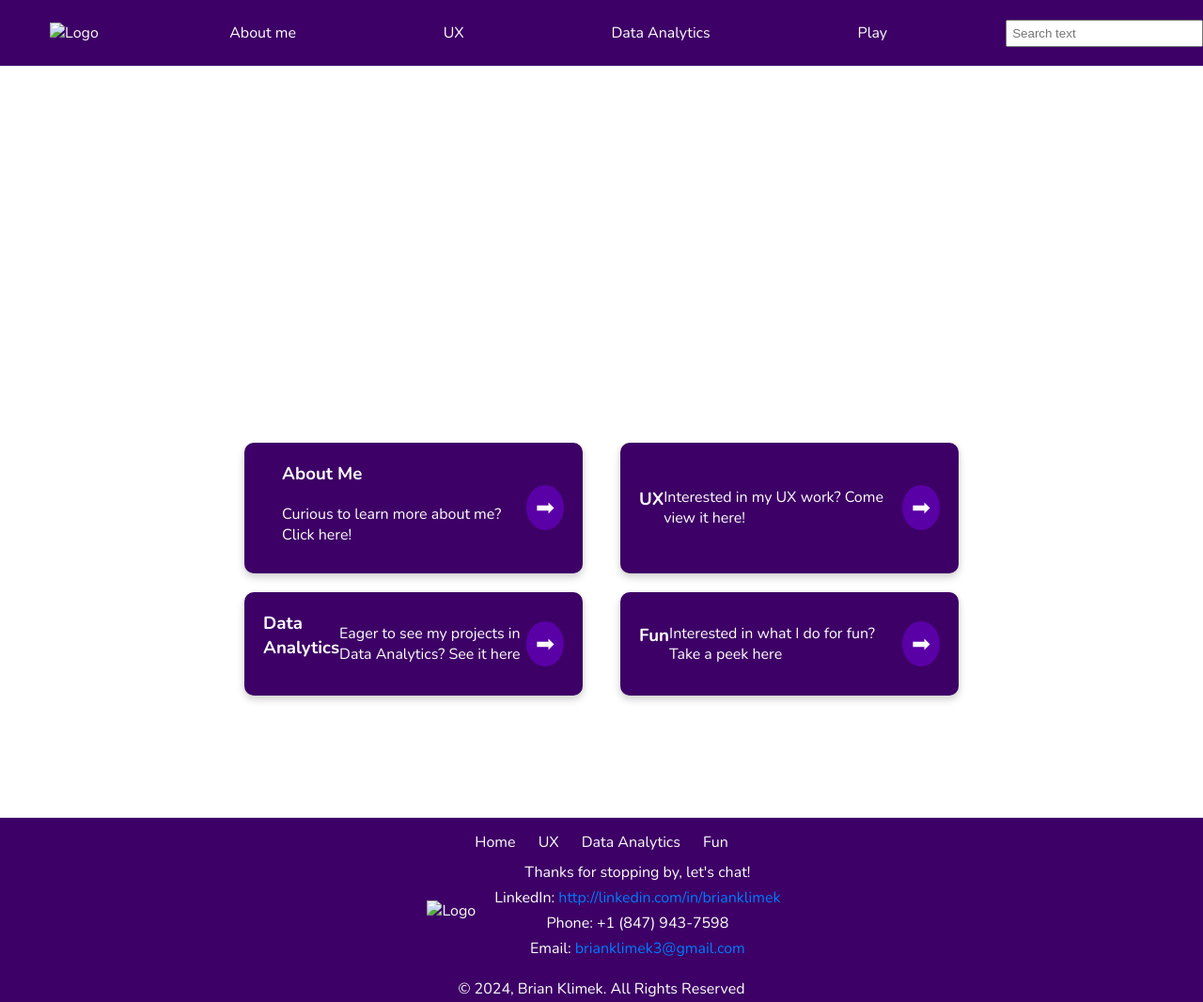
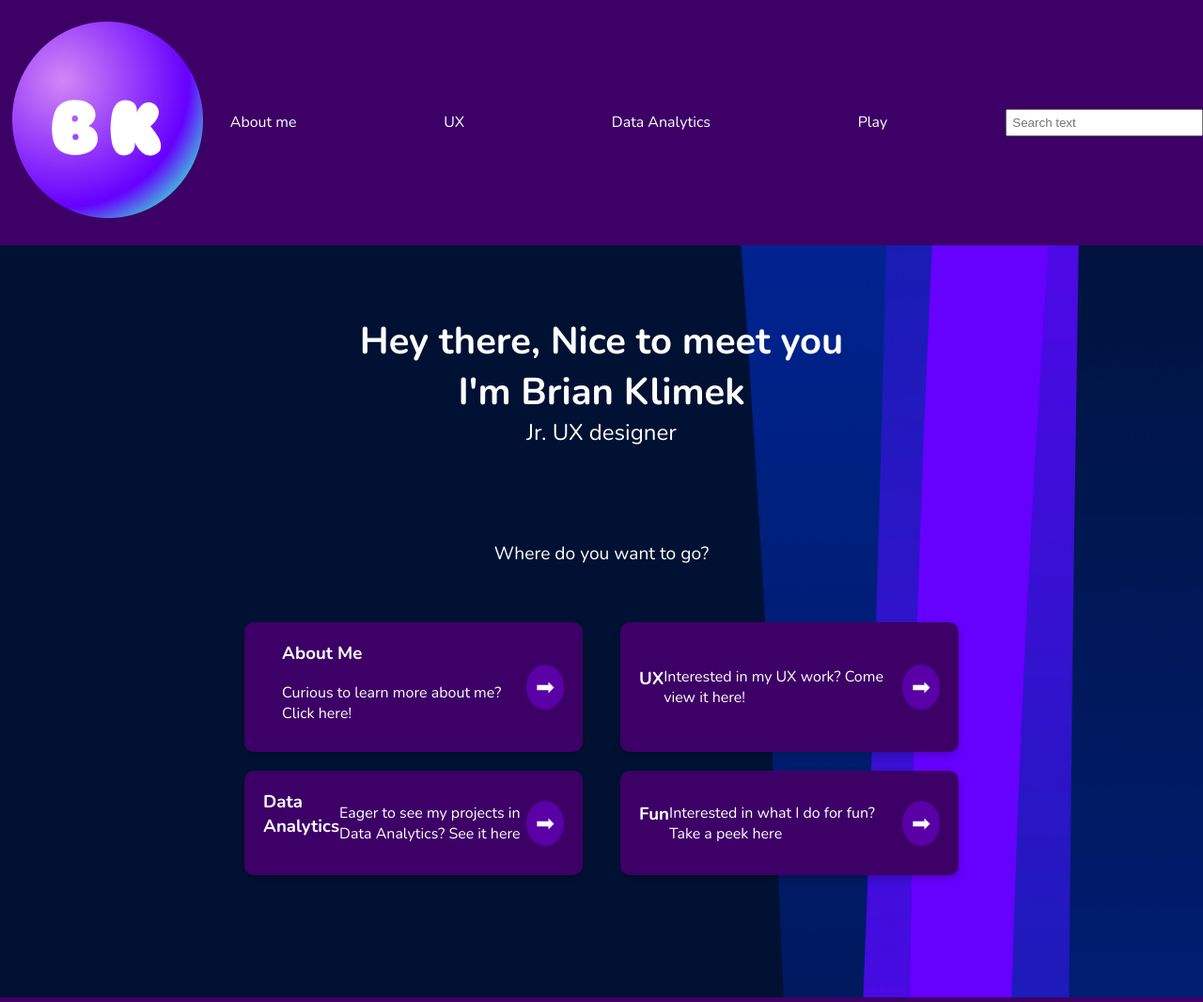
Before and after one commit to bklimek123/BKUx_UI_HW_17, a plain HTML site: page index.html in a window 1280 px wide. Shown: the top 1066 px of the page at 94% size. Drawn offline with nearby package versions, Linux system fonts and the light colour scheme; files that its build step writes are made by us from their sources; a web font is replaced by a local one.

Commit message:
Add files via upload

```diff
--- a/index.html
+++ b/index.html
@@ -4,26 +4,26 @@
     <meta charset="UTF-8">
     <meta name="viewport" content="width=device-width, initial-scale=1.0">
     <title>Brian Klimek Portfolio</title>
-    <link rel="stylesheet" href="css/style.css">
+    <link rel="stylesheet" href="style.css">
     <link rel="preconnect" href="https://fonts.googleapis.com">
     <link rel="preconnect" href="https://fonts.gstatic.com" crossorigin>
     <link href="https://fonts.googleapis.com/css2?family=Abril+Fatface&family=Courier+Prime:ital,wght@0,400;0,700;1,400;1,700&family=Jacquarda+Bastarda+9&family=Kode+Mono:wght@400..700&family=Luckiest+Guy&family=Monofett&family=Nunito:ital,wght@0,200..1000;1,200..1000&family=Open+Sans:ital,wght@0,300..800;1,300..800&family=Rubik+Mono+One&family=Shadows+Into+Light&family=Silkscreen:wght@400;700&family=Special+Elite&family=Varela+Round&family=Workbench&display=swap" rel="stylesheet">
 </head>
 <body>
     <!-- Navbar -->
-    <header class="navigation" style="height: 50px;">
-        <div class="inline-block logo" style="margin-left: 5px;">
-            <img src="homework/Images/LogoLarge.png" alt="Logo" style="height: 100%;">
+    <header class="navigation">
+        <div class="logo">
+            <img src="./LogoLarge.png" alt="Logo" style="height: 100%;">
         </div>
-        <nav class="inline-block" style="width: 70%;">
+        <nav>
             <ul>
-                <li class="inline-block">About me</li>
-                <li class="inline-block">UX</li>
-                <li class="inline-block">Data Analytics</li>
-                <li class="inline-block">Play</li>
+                <li>About me</li>
+                <li>UX</li>
+                <li>Data Analytics</li>
+                <li>Play</li>
             </ul>
         </nav>
-        <div class="search-bar" style="width: 20%;">
+        <div class="search-bar">
             <input type="text" placeholder="Search text">
         </div>
     </header>
@@ -65,14 +65,14 @@
     <footer>
         <div class="footer-content">
             <ul>
-                <li class="inline-block">Home</li>
-                <li class="inline-block">UX</li>
-                <li class="inline-block">Data Analytics</li>
-                <li class="inline-block">Fun</li>
+                <li>Home</li>
+                <li>UX</li>
+                <li>Data Analytics</li>
+                <li>Fun</li>
             </ul>
             <div class="footer-details">
-                <div class="footer-logo" style="margin-left: 5px;">
-                    <img src="homework/Images/logo.png" alt="Logo" style="height: 100%;">
+                <div class="footer-logo">
+                    <img src="./logo.png" alt="Logo" style="height: 100%;">
                 </div>
                 <div class="footer-contact">
                     <p>Thanks for stopping by, let's chat!</p>
--- a/style.css
+++ b/style.css
@@ -4,7 +4,7 @@ body {
     margin: 0;
     padding: 0;
     color: white;
-    background: url("homework/Images/Group3.png") no-repeat repeat-y;
+    background: url("/Group3.png") no-repeat repeat-y;
     background-size: auto;
 }
 
@@ -64,7 +64,7 @@ nav ul li {
 /* Hero Image Styles */
 .heroImg {
     padding: 25px;
-    background: url("../homework/Images/Group3.png") no-repeat center;
+    background: url("./Group3.png") no-repeat center;
     background-size: cover;
     display: flex;
     flex-direction: column;
@@ -154,7 +154,7 @@ footer ul {
     list-style: none;
     padding: 0;
     margin: 0;
-    display:;
+    display:center;
     justify-content: center;
 }
 
```
